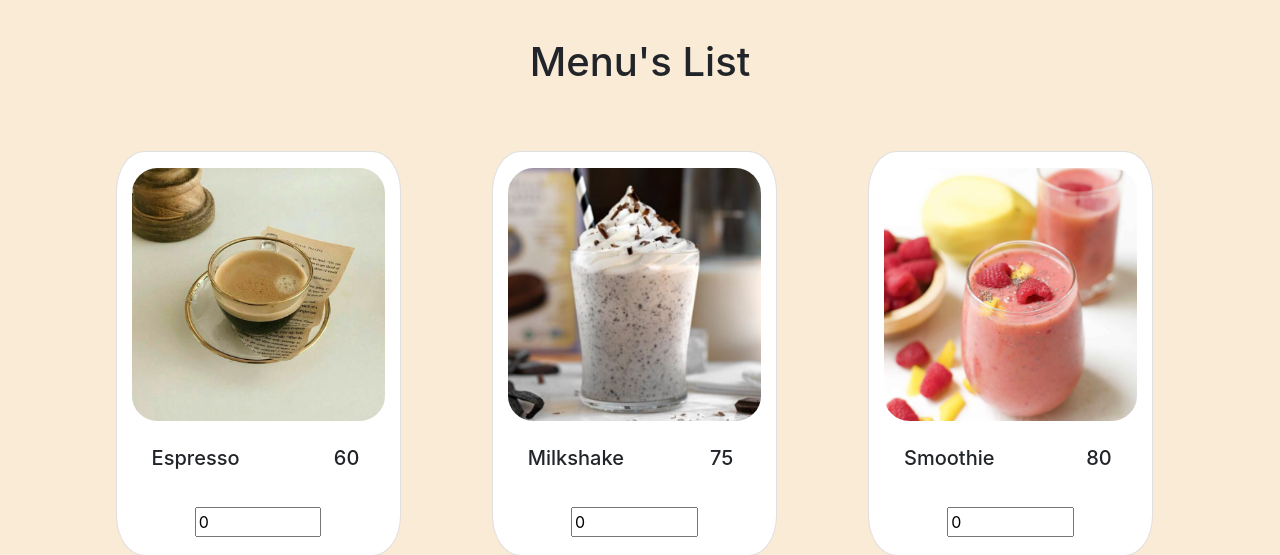
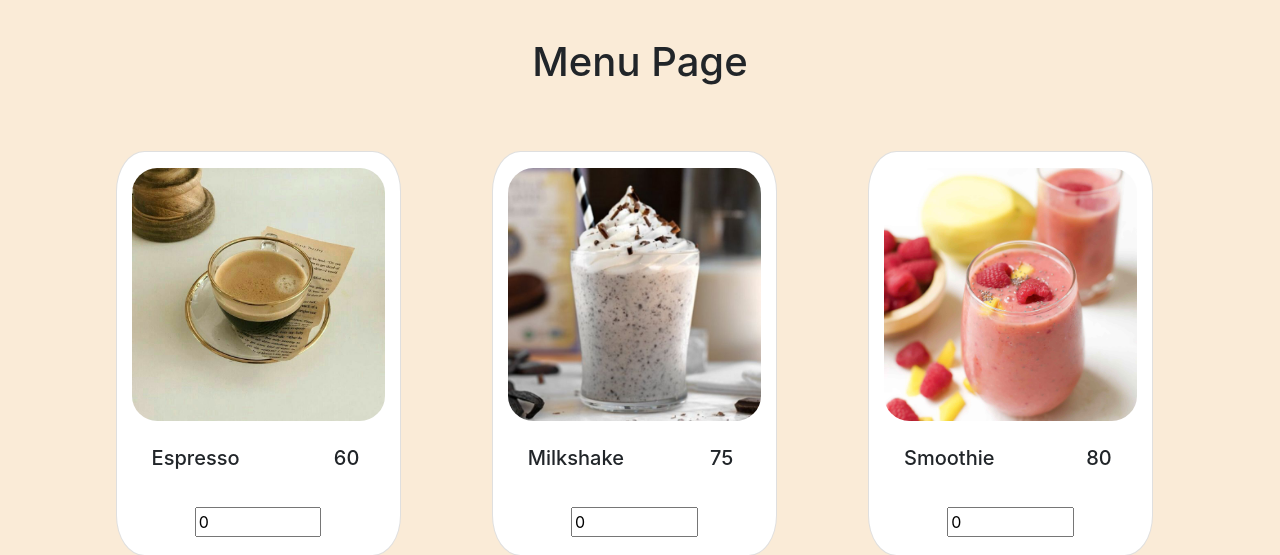
Before and after one commit to pisitphuu/AWS-Project, a PHP site: page / in a window 1280 px wide. Shown: the top 555 px of the page. Run offline with PHP 8.4, Linux system fonts and the light colour scheme.

Commit message:
Update index.php

```diff
--- a/index.php
+++ b/index.php
@@ -11,7 +11,7 @@
 </head>
 
 <body>
-    <h1 id="menu">Menu's List</h1>
+    <h1 id="menu">Menu Page</h1>
     <div class="container center">
         <form action="menu.php" method="get">
             <div class="row">
```
